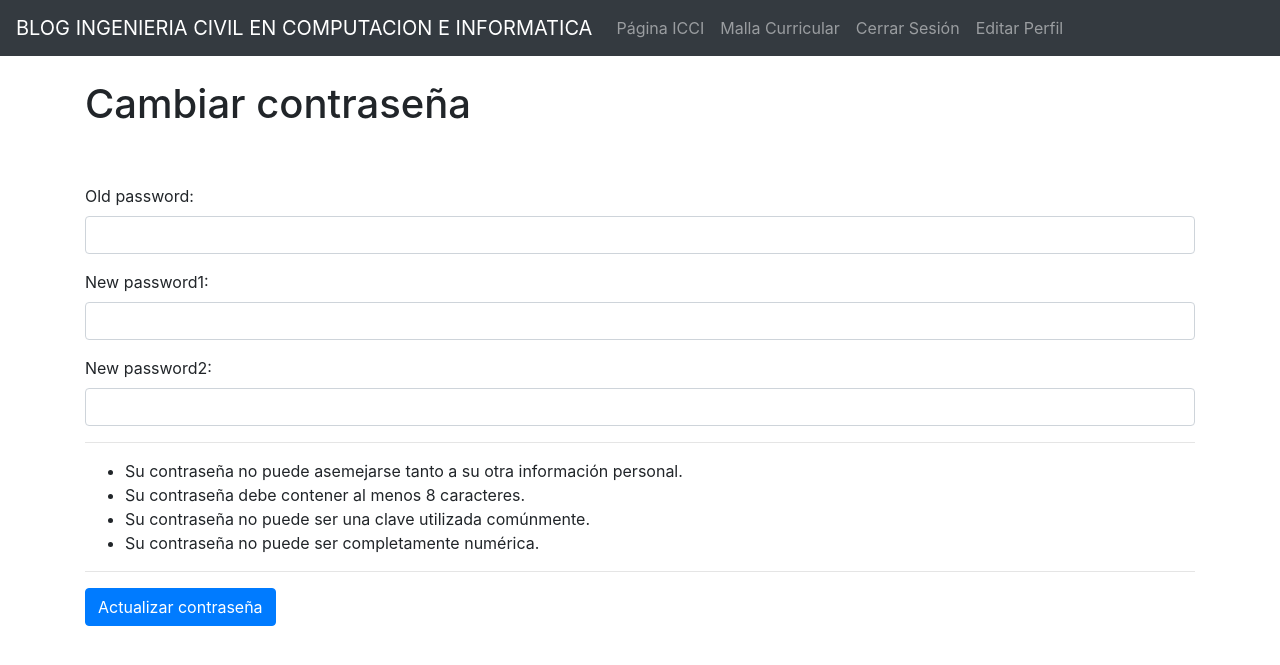
After one commit to joaquinavalos20/Proyecto-Blog, a Django app: page /members/password/ in a window 1280 px wide. The commit adds this page. Shown: the top 665 px of the page. Run offline with Django 4.2, Linux system fonts and the light colour scheme; a user stored in the database is signed in.

Commit message:
Cambiar contraseña

```diff
--- a/YAYA/ablog/blog/templates/home.html
+++ b/YAYA/ablog/blog/templates/home.html
@@ -14,7 +14,7 @@
 {% for post in object_list %}
 <hr>
     <h3 class="mt-5">{{ post.title }}</h3>
-    {{ post.author.first_name }} {{ post.author.last_name }} - {{ post.author.email }}<br><br/>
+    {%if post.author.is_superuser%}<b>PROFESOR </b>{%endif%}{{ post.author.first_name }} {{ post.author.last_name }} - {{ post.author.email }}<br><br/>
     {{ post.body|safe}} <!--slice:"90"-->
     </br></br>
     <small>{{post.create_on}}</small>
--- a/YAYA/ablog/members/forms.py
+++ b/YAYA/ablog/members/forms.py
@@ -1,4 +1,4 @@
-from django.contrib.auth.forms import UserCreationForm, UserChangeForm
+from django.contrib.auth.forms import UserCreationForm, UserChangeForm, PasswordChangeForm
 from django.contrib.auth.models import User
 from django import forms
 
@@ -10,6 +10,7 @@ class SignUpForm(UserCreationForm):
     class Meta:
         model = User
         fields = ("username", "first_name", "last_name", "email", "password1", "password2")
+
     def __init__(self, *args, **kwargs):
         super(SignUpForm, self).__init__(*args, **kwargs)
 
@@ -28,3 +29,13 @@ class EditProfileForm(UserChangeForm):
     class Meta:
         model = User
         fields = ("username", "first_name", "last_name", "email", "password")
+
+
+class PassChangeForm(PasswordChangeForm):
+    old_password = forms.CharField(widget=forms.PasswordInput(attrs={"class": "form-control", "type":"password" }))
+    new_password1 = forms.CharField(max_length=100, widget=forms.PasswordInput(attrs={"class": "form-control", "type":"password"}))
+    new_password2 = forms.CharField(max_length=100, widget=forms.PasswordInput(attrs={"class": "form-control", "type":"password"}))
+
+    class Meta:
+        model = User
+        fields = ("old_password", "new_password1", "new_password2")
--- /dev/null
+++ b/YAYA/ablog/members/templates/registration/changepass.html
@@ -0,0 +1,28 @@
+{% extends "base.html" %}
+{% block title %}
+ Cambiar contraseña
+{% endblock %}
+{% block content %}
+<h1>  Cambiar contraseña </h1>
+<br/><br/>
+
+<div class="form-group">
+    <form method="POST">
+        {% csrf_token %}
+        {{form.as_p}}
+        <hr>
+        <ul>
+                <li>Su contraseña no puede asemejarse tanto a su otra información personal.</li>
+                <li>Su contraseña debe contener al menos 8 caracteres.</li>
+                <li>Su contraseña no puede ser una clave utilizada comúnmente.</li>
+                <li>Su contraseña no puede ser completamente numérica.</li>
+        </ul>
+        </hr><hr></hr>
+        <button class="btn btn-primary">Actualizar contraseña</button>
+
+</div>
+
+
+
+
+ {% endblock %}
--- a/YAYA/ablog/members/urls.py
+++ b/YAYA/ablog/members/urls.py
@@ -1,8 +1,12 @@
 from django.urls import path
-from .views import UserRegisterView, UserEditView
+from .views import UserRegisterView, UserEditView, PasswordsChangeView
+from django.contrib.auth import views as auth_views
+from . import views
 #from . import views
 urlpatterns = [
     path("register/", UserRegisterView.as_view(), name="register"),
     path("editprofile/", UserEditView.as_view(), name="editprofile"),
-
+    #path("password/", auth_views.PasswordChangeView.as_view(template_name="registration/changepass.html"))
+    path("password/", PasswordsChangeView.as_view(template_name="registration/changepass.html")),
+    path("passwordsuccess/", views.passwordsuccess, name="passwordsuccess"),
 ]
--- a/YAYA/ablog/members/views.py
+++ b/YAYA/ablog/members/views.py
@@ -1,12 +1,20 @@
 from django.shortcuts import render
 from django.views import generic
-from django.contrib.auth.forms import UserCreationForm, UserChangeForm
+from django.contrib.auth.forms import UserCreationForm, UserChangeForm, PasswordChangeForm
+from django.contrib.auth.views import PasswordChangeView
 from django.urls import reverse_lazy
-from .forms import SignUpForm, EditProfileForm
+from .forms import SignUpForm, EditProfileForm, PassChangeForm
 
 
 
+class PasswordsChangeView(PasswordChangeView):
+    #form_class = PasswordChangeForm
+    form_class = PassChangeForm
+    success_url = reverse_lazy("passwordsuccess")
+    #success_url = reverse_lazy("home")
 
+def passwordsuccess(request):
+    return render(request, "registration/passwordsuccess.html")
 
 class UserRegisterView(generic.CreateView):
     form_class = SignUpForm
```
Also changed, not shown: YAYA/ablog/members/templates/registration/passwordsuccess.html (added, +14 -0 lines), YAYA/ablog/db.sqlite3.
